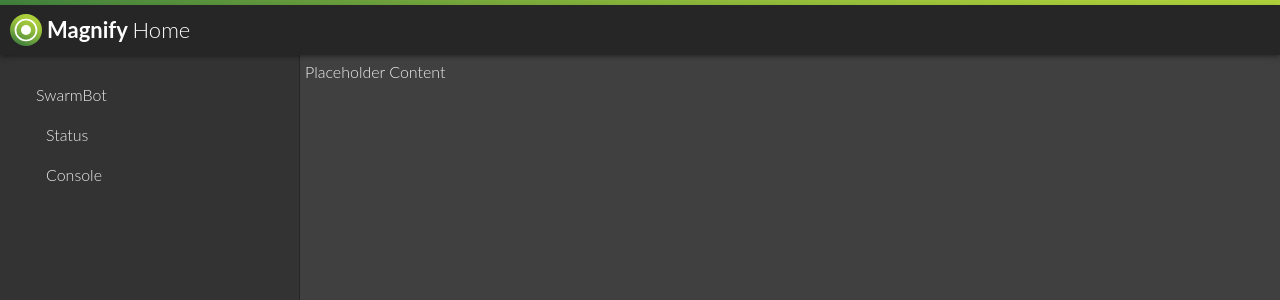
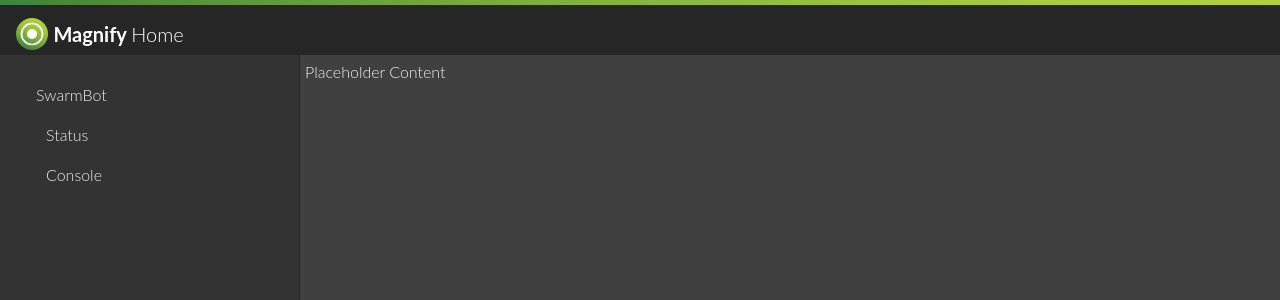
Before and after one commit to crunchyintheory/magnify, a CodeIgniter app: page /database/ in a window 1280 px wide. Shown: the top 300 px of the page. Run offline with CodeIgniter, Linux system fonts and the light colour scheme; some libraries are stand-ins or nearby versions; some web fonts are replaced.

Commit message:
Rewrote header to use Bootstrap navbar

```diff
--- a/application/views/templates/header.php
+++ b/application/views/templates/header.php
@@ -24,16 +24,18 @@ $baseurl = base_url()
             ?>
             <div class="wrapper">
                 <div class="stripe bg-gradient"></div>
-                <header class="bg-dark">
+                <header class="navbar navbar-dark bg-dark">
+                    <a href="<?php echo $baseurl?>" class="navbar-brand">
                         <img class="header-icon" src="<?php echo $baseurl?>/static/images/ic_appicon.svg" alt="M" width="32"/>
                         <span class="title--text">
-                        <a href="<?php echo $baseurl?>">Magnify</a>
+                            Magnify
                             <?php
                                 if(isset($title)) {
                             ?>
                                 <span class="page-title"><?php echo $title;?></span>
                             <?php } ?>
                         </span>
+                    </a>
             </header>
             <?php
                 if(isset($nosidebar) && !$nosidebar) {
--- a/scss/_header.sass
+++ b/scss/_header.sass
@@ -1,28 +1,32 @@
 header
-    box-shadow:         0 3px 4px 0 rgba(0, 0, 0, .14), 0 3px 3px -2px rgba(0, 0, 0, .2), 0 1px 8px 0 rgba(0, 0, 0, .12)
-    display:            block
+    //box-shadow:         0 3px 4px 0 rgba(0, 0, 0, .14), 0 3px 3px -2px rgba(0, 0, 0, .2), 0 1px 8px 0 rgba(0, 0, 0, .12)
+    //display:            block
     grid-area:          header
-    height:             50px
-    line-height:        50px
-    padding:            0 10px
+    //height:             50px
+    //line-height:        50px
+    //padding:            0 10px
     z-index:            1
 
     &,
     *
         cursor:         default
         user-select:    none
+        line-height:    1
+
+    & > a > *
+        vertical-align: middle
 
 .header-icon
-    position:           absolute
-    top:                14px
+    //position:           absolute
+    //top:                14px
 
 .title--text
     color:              white
-    font-size:          22px
+    //font-size:          22px
     font-weight:        700
-    left:               32px
-    margin:             0 15px
-    position:           absolute
+    //left:               32px
+    //margin:             0 15px
+    //position:           absolute
 
     .page-title
         font-weight:    300
```
Also changed, not shown: static/styles/global.css, 1 other file. Lines whose indentation alone changed are shown as unchanged.
